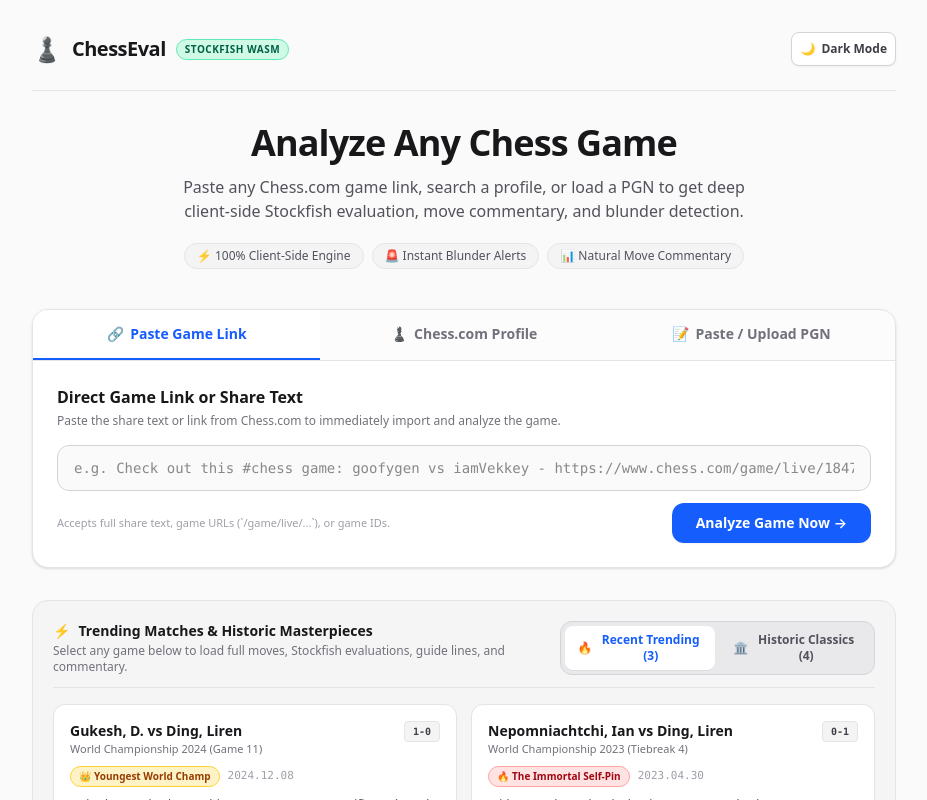
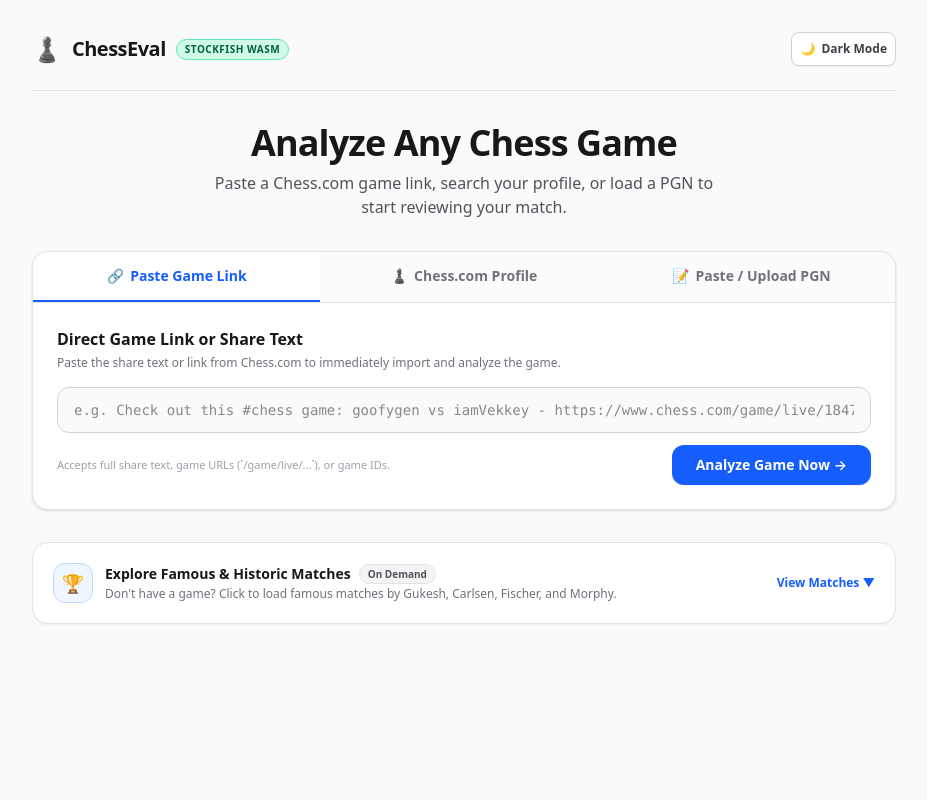
Before and after one commit to VeralevelCoder/chess-eval, a Next.js app: page / in a window 1280 px wide. Shown: the top 800 px of the page, without its empty margins (176-1103 px from the left). Built offline with nearby package versions, Linux system fonts and the light colour scheme.

Commit message:
feat: updated homepage to decrease clutter

```diff
--- a/src/components/HomePage.js
+++ b/src/components/HomePage.js
@@ -174,6 +174,9 @@
   // Featured Masterpieces Category: 'trending' | 'historic'
   const [featuredCategory, setFeaturedCategory] = useState('trending');
 
+  // On-demand toggle for curated matches (collapsed by default for clean beginner UX)
+  const [showCuratedGames, setShowCuratedGames] = useState(false);
+
   // Tab 1: Game link / share text
   const [gameLinkInput, setGameLinkInput] = useState('');
   const [linkLoading, setLinkLoading] = useState(false);
@@ -334,27 +337,13 @@
       </header>
 
       {/* Hero Headline */}
-      <div className="text-center mb-10">
-        <h1 className="text-3xl sm:text-4xl font-extrabold tracking-tight text-zinc-900 dark:text-zinc-50 mb-3">
+      <div className="text-center mb-8">
+        <h1 className="text-3xl sm:text-4xl font-extrabold tracking-tight text-zinc-900 dark:text-zinc-50 mb-2">
           Analyze Any Chess Game
         </h1>
-        <p className="text-sm sm:text-base text-zinc-600 dark:text-zinc-400 max-w-xl mx-auto">
-          Paste any Chess.com game link, search a profile, or load a PGN to get
-          deep client-side Stockfish evaluation, move commentary, and blunder detection.
+        <p className="text-sm sm:text-base text-zinc-600 dark:text-zinc-400 max-w-lg mx-auto">
+          Paste a Chess.com game link, search your profile, or load a PGN to start reviewing your match.
         </p>
-
-        {/* Feature Pills */}
-        <div className="flex flex-wrap items-center justify-center gap-2 mt-5 text-xs text-zinc-600 dark:text-zinc-400">
-          <span className="px-3 py-1 rounded-full bg-zinc-100 dark:bg-zinc-800 border border-zinc-200 dark:border-zinc-700 flex items-center gap-1">
-            ⚡ 100% Client-Side Engine
-          </span>
-          <span className="px-3 py-1 rounded-full bg-zinc-100 dark:bg-zinc-800 border border-zinc-200 dark:border-zinc-700 flex items-center gap-1">
-            🚨 Instant Blunder Alerts
-          </span>
-          <span className="px-3 py-1 rounded-full bg-zinc-100 dark:bg-zinc-800 border border-zinc-200 dark:border-zinc-700 flex items-center gap-1">
-            📊 Natural Move Commentary
-          </span>
-        </div>
       </div>
 
       {/* Main Choice Card */}
@@ -579,42 +568,63 @@
         )}
       </div>
 
-      {/* Featured Games Showcase: Recent Trending & Historic Masterpieces */}
-      <div className="bg-zinc-100/70 dark:bg-zinc-900/50 border border-zinc-200 dark:border-zinc-800 rounded-2xl p-5 transition-colors">
-        <div className="flex flex-col sm:flex-row sm:items-center justify-between gap-3 mb-4 pb-3 border-b border-zinc-200 dark:border-zinc-800">
+      {/* On-Demand Featured Matches: Recent Trending & Historic Masterpieces */}
+      <div className="border border-zinc-200 dark:border-zinc-800 rounded-2xl overflow-hidden bg-white dark:bg-zinc-900 shadow-xs transition-colors">
+        <button
+          onClick={() => setShowCuratedGames((prev) => !prev)}
+          className="w-full p-4 sm:p-5 flex items-center justify-between hover:bg-zinc-50 dark:hover:bg-zinc-800/50 transition-colors text-left cursor-pointer"
+        >
+          <div className="flex items-center gap-3">
+            <div className="w-10 h-10 rounded-xl bg-blue-50 dark:bg-blue-950/60 border border-blue-200 dark:border-blue-800/60 flex items-center justify-center text-lg shrink-0">
+              🏆
+            </div>
             <div>
-            <h3 className="text-sm font-extrabold text-zinc-900 dark:text-zinc-50 flex items-center gap-2">
-              <span>⚡</span>
-              <span>Trending Matches & Historic Masterpieces</span>
+              <h3 className="text-sm font-bold text-zinc-900 dark:text-zinc-100 flex items-center gap-2">
+                <span>Explore Famous & Historic Matches</span>
+                <span className="text-[10px] font-semibold px-2 py-0.5 rounded-full bg-zinc-100 dark:bg-zinc-800 text-zinc-600 dark:text-zinc-400 border border-zinc-200 dark:border-zinc-700">
+                  On Demand
+                </span>
               </h3>
               <p className="text-xs text-zinc-500 dark:text-zinc-400 mt-0.5">
-              Select any game below to load full moves, Stockfish evaluations, guide lines, and commentary.
+                Don't have a game? Click to load famous matches by Gukesh, Carlsen, Fischer, and Morphy.
               </p>
             </div>
+          </div>
+          <div className="flex items-center gap-1.5 text-xs font-bold text-blue-600 dark:text-blue-400 shrink-0 ml-3">
+            <span>{showCuratedGames ? 'Hide Matches ▲' : 'View Matches ▼'}</span>
+          </div>
+        </button>
+
+        {showCuratedGames && (
+          <div className="p-5 border-t border-zinc-200 dark:border-zinc-800 bg-zinc-50/50 dark:bg-zinc-950/40">
+            <div className="flex flex-col sm:flex-row sm:items-center justify-between gap-3 mb-4">
+              <span className="text-xs text-zinc-500 dark:text-zinc-400">
+                Choose a game to load moves and start analysis:
+              </span>
 
               {/* Category Toggle Tabs */}
-          <div className="flex items-center gap-1.5 p-1 rounded-xl bg-zinc-200/70 dark:bg-zinc-800/80 border border-zinc-300 dark:border-zinc-700 self-start sm:self-auto text-xs font-bold">
+              <div className="flex items-center gap-1.5 p-1 rounded-xl bg-zinc-200/70 dark:bg-zinc-800/80 border border-zinc-300 dark:border-zinc-700 text-xs font-bold self-start sm:self-auto">
                 <button
                   onClick={() => setFeaturedCategory('trending')}
-              className={`px-3 py-1.5 rounded-lg transition-colors flex items-center gap-1.5 ${
+                  className={`px-3 py-1.5 rounded-lg transition-colors flex items-center gap-1.5 cursor-pointer ${
                     featuredCategory === 'trending'
                       ? 'bg-white dark:bg-zinc-900 text-blue-600 dark:text-blue-400 shadow-2xs font-extrabold'
                       : 'text-zinc-600 dark:text-zinc-400 hover:text-zinc-900 dark:hover:text-zinc-200'
                   }`}
                 >
                   <span>🔥</span>
-              <span>Recent Trending ({CURATED_GAMES.trending.length})</span>
+                  <span>Trending ({CURATED_GAMES.trending.length})</span>
                 </button>
                 <button
                   onClick={() => setFeaturedCategory('historic')}
-              className={`px-3 py-1.5 rounded-lg transition-colors flex items-center gap-1.5 ${
+                  className={`px-3 py-1.5 rounded-lg transition-colors flex items-center gap-1.5 cursor-pointer ${
                     featuredCategory === 'historic'
                       ? 'bg-white dark:bg-zinc-900 text-blue-600 dark:text-blue-400 shadow-2xs font-extrabold'
                       : 'text-zinc-600 dark:text-zinc-400 hover:text-zinc-900 dark:hover:text-zinc-200'
                   }`}
                 >
                   <span>🏛️</span>
-              <span>Historic Classics ({CURATED_GAMES.historic.length})</span>
+                  <span>Historic ({CURATED_GAMES.historic.length})</span>
                 </button>
               </div>
             </div>
@@ -659,7 +669,7 @@
 
                   <button
                     onClick={() => onSelectGame(game.pgn, `${game.white} vs ${game.black} (${game.date.slice(0, 4)})`)}
-                className="w-full py-2 bg-blue-50 dark:bg-blue-950/40 hover:bg-blue-600 hover:text-white dark:hover:bg-blue-600 text-blue-700 dark:text-blue-300 text-xs font-bold rounded-lg border border-blue-200 dark:border-blue-800/80 hover:border-transparent transition-all shadow-2xs flex items-center justify-center gap-1.5"
+                    className="w-full py-2 bg-blue-50 dark:bg-blue-950/40 hover:bg-blue-600 hover:text-white dark:hover:bg-blue-600 text-blue-700 dark:text-blue-300 text-xs font-bold rounded-lg border border-blue-200 dark:border-blue-800/80 hover:border-transparent transition-all shadow-2xs flex items-center justify-center gap-1.5 cursor-pointer"
                   >
                     <span>Analyze Match</span>
                     <span>→</span>
@@ -668,6 +678,8 @@
               ))}
             </div>
           </div>
+        )}
+      </div>
     </div>
   );
 }
```
Lines whose indentation alone changed are shown as unchanged.
